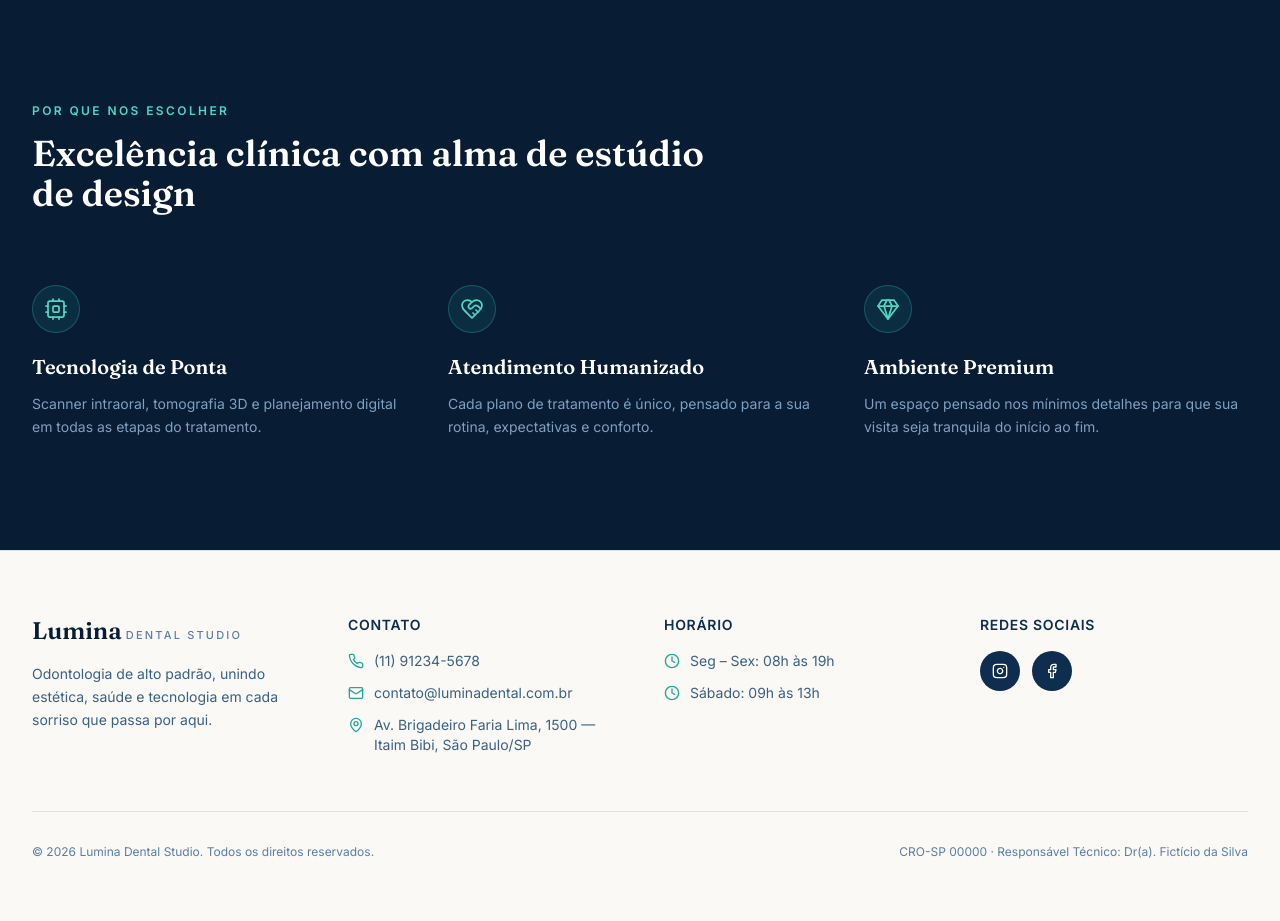
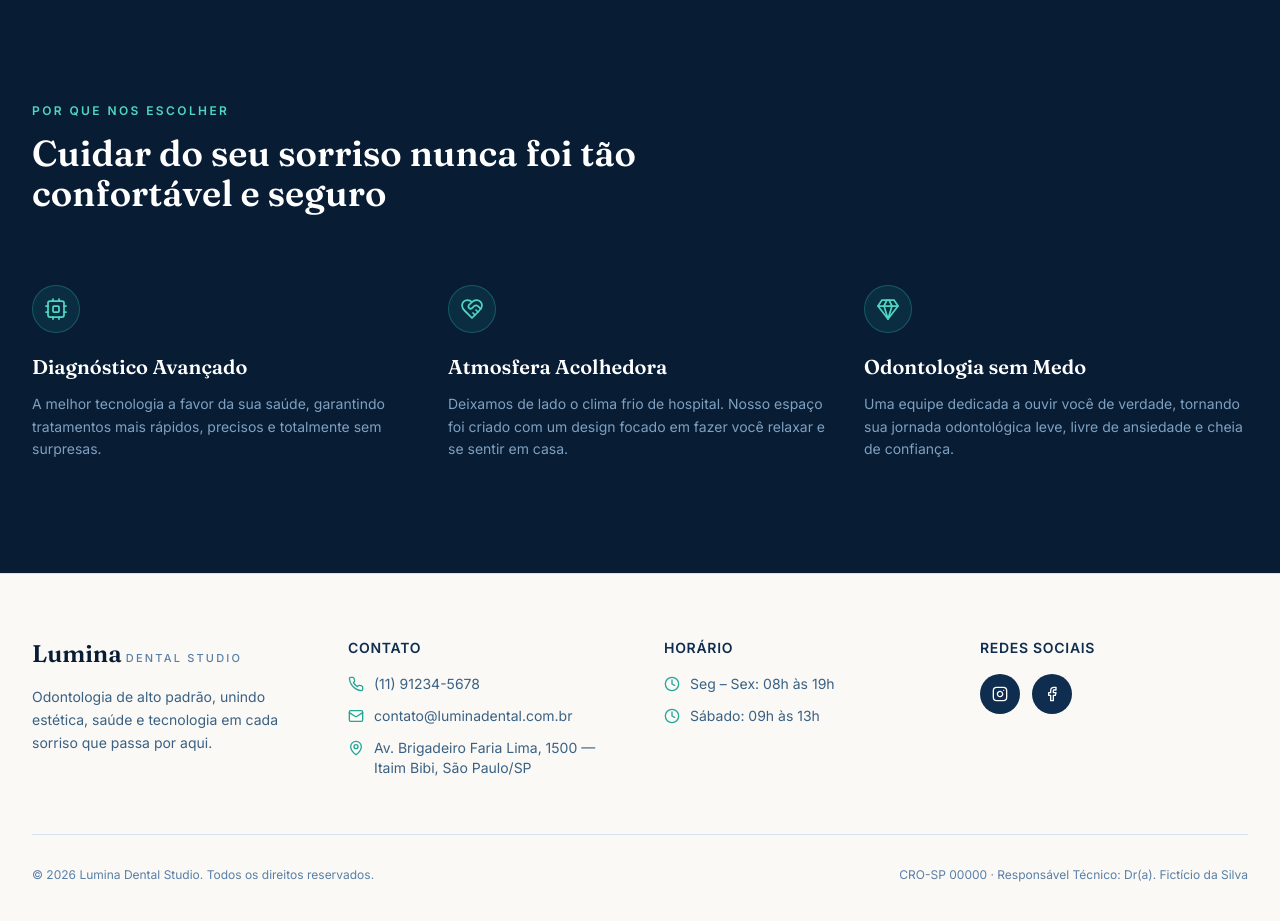
Before and after one commit to camiladdev/site-odonto, a React (Vite) app: page / in a window 1280 px wide. Shown: the part 1700-2621 px from the top of the page. Built offline with nearby package versions, Linux system fonts and the light colour scheme.

Commit message:
feat: alteração de textos na seção Por Que Nos Escolher

```diff
--- a/src/components/WhyChooseUs.tsx
+++ b/src/components/WhyChooseUs.tsx
@@ -9,21 +9,21 @@ interface Reason {
 const reasons: Reason[] = [
   {
     icon: Cpu,
-    title: 'Tecnologia de Ponta',
+    title: 'Diagnóstico Avançado',
     description:
-      'Scanner intraoral, tomografia 3D e planejamento digital em todas as etapas do tratamento.',
+      'A melhor tecnologia a favor da sua saúde, garantindo tratamentos mais rápidos, precisos e totalmente sem surpresas.',
   },
   {
     icon: HeartHandshake,
-    title: 'Atendimento Humanizado',
+    title: 'Atmosfera Acolhedora',
     description:
-      'Cada plano de tratamento é único, pensado para a sua rotina, expectativas e conforto.',
+      'Deixamos de lado o clima frio de hospital. Nosso espaço foi criado com um design focado em fazer você relaxar e se sentir em casa.',
   },
   {
     icon: Gem,
-    title: 'Ambiente Premium',
+    title: 'Odontologia sem Medo',
     description:
-      'Um espaço pensado nos mínimos detalhes para que sua visita seja tranquila do início ao fim.',
+      'Uma equipe dedicada a ouvir você de verdade, tornando sua jornada odontológica leve, livre de ansiedade e cheia de confiança.',
   },
 ];
 
@@ -36,7 +36,7 @@ export default function WhyChooseUs() {
             Por que nos escolher
           </span>
           <h2 className="mt-3 font-serif text-3xl font-semibold text-white sm:text-4xl">
-            Excelência clínica com alma de estúdio de design
+            Cuidar do seu sorriso nunca foi tão confortável e seguro
           </h2>
         </div>
 
```
